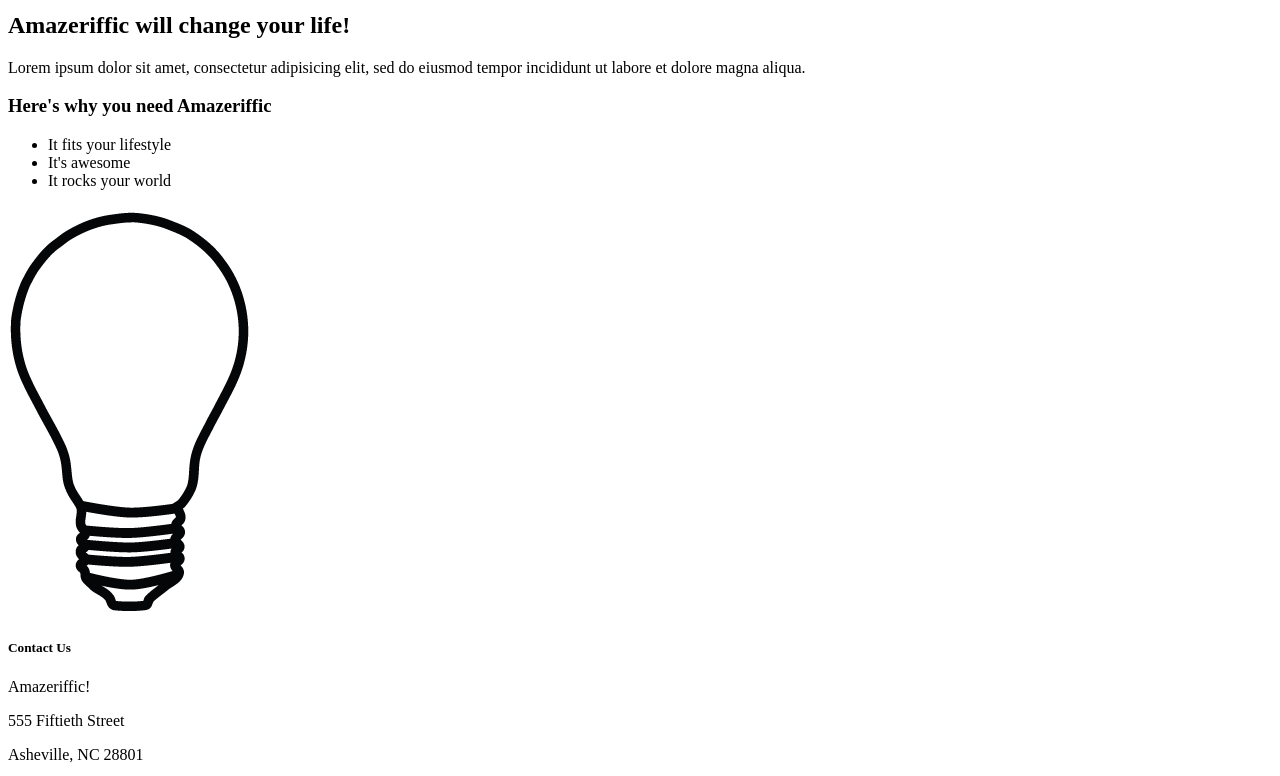
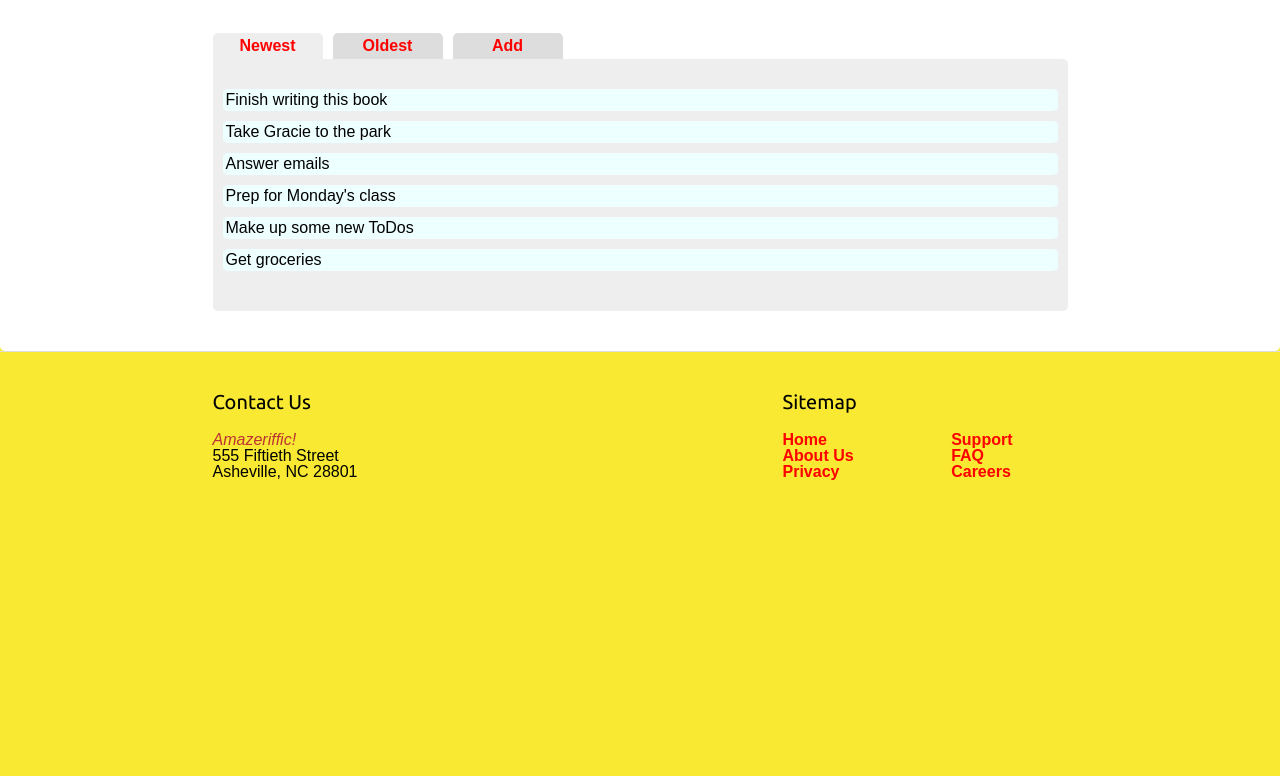
Before and after one commit to royzamplus/learning_web_app, a plain HTML site: page index.html in a window 1280 px wide. Shown: the part 106-882 px from the top of the page. After the commit the page ends 800 px from the top, so only its background shows below. Drawn offline with nearby package versions, Linux system fonts and the light colour scheme; a web font is replaced by a local one.

Commit message:
chapter04 done

```diff
--- a/index.html
+++ b/index.html
@@ -2,51 +2,61 @@
 <html>
   <head>
     <title>Amazeriffic</title>
+    <link href="stylesheets/reset.css" rel="stylesheet" type="text/css">
+    <link href="stylesheets/style.css" rel="stylesheet" type="text/css">
+    <link href='http://fonts.googleapis.com/css?family=Ubuntu' rel='stylesheet' type='text/css'>
+    <link href='http://fonts.googleapis.com/css?family=Droid+Sans' rel='stylesheet' type='text/css'>
   </head>
 
   <body>
     <header>
+      <div class="container">
         <h1>Amazeriffic</h1>
         <nav>
           <a href="#">Sign Up!</a>
           <a href="#">FAQ</a>
           <a href="#">Support</a>
+        </nav>
+      </div>
     </header>
 
     <main>
-      <h2>Amazeriffic will change your life!</h2>
-      <p>Lorem ipsum dolor sit amet, consectetur adipisicing elit, sed do
-         eiusmod tempor incididunt ut labore et dolore magna aliqua.</p>
-
-      <h3>Here's why you need Amazeriffic</h3>
-      <ul>
-        <li>It fits your lifestyle</li>
-        <li>It's awesome</li>
-        <li>It rocks your world</li>
-      </ul>
-
-      <img src="lightbulb.png" alt="an image of a lightbulb">
+      <div class="container">
+        <div class="tabs">
+          <a href=""><span class="active">Newest</span><a href=""><span>Oldest</span></a><a href=""><span>Add</span></a>
+        </div>
+        <div class="content">
+        </div>
+      </div>
     </main>
 
     <footer>
+      <div class="container">
         <div class="contact">
           <h5>Contact Us</h5>
           <p>Amazeriffic!</p>
           <p>555 Fiftieth Street</p>
           <p>Asheville, NC 28801</p>
         </div>
-
         <div class="sitemap">
           <h5>Sitemap</h5>
           <ul>
+            <div class="left">
               <li><a href="#">Home</a></li>
               <li><a href="#">About Us</a></li>
               <li><a href="#">Privacy</a></li>
+            </div>
+            <div class="right">
               <li><a href="#">Support</a></li>
               <li><a href="#">FAQ</a></li>
               <li><a href="#">Careers</a></li>
+            </div>
           </ul>
         </div>
+      </div>
     </footer>
+
+    <script src="http://code.jquery.com/jquery-2.0.3.min.js"></script>
+    <script src="javascripts/app.js"></script>
   </body>
 </html>
--- /dev/null
+++ b/javascripts/app.js
@@ -0,0 +1,60 @@
+var main = function() {
+    var toDos = ["Get groceries",
+                 "Make up some new ToDos",
+                 "Prep for Monday's class",
+                 "Answer emails",
+                 "Take Gracie to the park",
+                 "Finish writing this book"];
+
+    $(".tabs a span").toArray().forEach(function(element) {
+        var $element = $(element);
+
+        // create a click handler for this element
+        $element.on("click", function() {
+            var $content,
+                $input,
+                $button,
+                i;
+
+            $(".tabs a span").removeClass("active");
+            $element.addClass("active");
+            $("main .content").empty();
+
+            if ($element.parent().is(":nth-child(1)")) {
+                // newest first, so we have to go through
+                // the array backwards
+                $content = $("<ul>");
+                for (i = toDos.length-1; i >= 0; i--) {
+                    $content.append($("<li>").text(toDos[i]));
+                }
+            } else if ($element.parent().is(":nth-child(2)")) {
+                // oldest first, so we go through the array forwards
+                $content = $("<ul>");
+                toDos.forEach(function(todo) {
+                    $content.append($("<li>").text(todo));
+                });
+            } else if ($element.parent().is(":nth-child(3)")) {
+                // input a new to-do
+                $input = $("<input>"),
+                $button = $("<button>").text("+");
+
+                $button.on("click", function() {
+                    if ($input.val() !== "") {
+                        toDos.push($input.val());
+                        $input.val("");
+                    }
+                });
+
+                $content = $("<div>").append($input).append($button);
+            }
+
+            $("main .content").append($content);
+
+            return false;
+        });
+    });
+
+    $(".tabs a:first-child span").trigger("click");
+};
+
+$(document).ready(main);
--- /dev/null
+++ b/stylesheets/reset.css
@@ -0,0 +1,54 @@
+/* http://meyerweb.com/eric/tools/css/reset/
+   v2.0 | 20110126
+   License: none (public domain)
+*/
+
+html, body, div, span, applet, object, iframe,
+h1, h2, h3, h4, h5, h6, p, blockquote, pre,
+a, abbr, acronym, address, big, cite, code,
+del, dfn, em, img, ins, kbd, q, s, samp,
+small, strike, strong, sub, sup, tt, var,
+b, u, i, center,
+dl, dt, dd, ol, ul, li,
+fieldset, form, label, legend,
+table, caption, tbody, tfoot, thead, tr, th, td,
+article, aside, canvas, details, embed,
+figure, figcaption, footer, header, hgroup,
+menu, nav, output, ruby, section, summary,
+time, mark, audio, video {
+    margin: 0;
+    padding: 0;
+    border: 0;
+    font-size: 100%;
+    font: inherit;
+    vertical-align: baseline;
+}
+
+/* HTML5 display-role reset for older browsers */
+article, aside, details, figcaption, figure,
+footer, header, hgroup, menu, nav, section {
+    display: block;
+}
+
+body {
+    line-height: 1;
+}
+
+ol, ul {
+    list-style: none;
+}
+
+blockquote, q {
+    quotes: none;
+}
+
+blockquote:before, blockquote:after,
+q:before, q:after {
+    content: '';
+    content: none;
+}
+
+table {
+    border-collapse: collapse;
+    border-spacing: 0;
+}
--- /dev/null
+++ b/stylesheets/style.css
@@ -0,0 +1,135 @@
+body {
+    background: #f9e933;
+    font-family: 'Droid Sans', sans-serif;
+}
+
+header, main, footer {
+    min-width: 855px;
+}
+
+header .container, main .container, footer .container {
+    max-width: 855px;
+    margin: auto;
+}
+
+header {
+    padding: 25px 0 25px 0;
+    background: white;
+    overflow: auto;
+    border-bottom: 1px solid #ddd;
+}
+
+/* MAIN LOGO */
+h1 {
+    font-family: 'Ubuntu', sans-serif;
+    font-style: italic;
+    font-size: 3em;
+    color: #b33;
+    float: left;
+    width: 570px;
+}
+
+/* FOOTER HEADINGS */
+h5 {
+    font-family: 'Ubuntu', sans-serif;
+    font-size: 1.25em;
+    margin-bottom: 20px;
+}
+
+header nav {
+    float: right;
+    width: 285px;
+}
+
+a {
+    color: #f00;
+    text-decoration: none;
+    font-weight: bold;
+}
+
+main {
+    background: #fff;
+    border-radius: 0 5px 5px 5px;;
+    padding: 40px;
+}
+
+.tabs a span {
+    border-radius: 5px 5px 0 0;
+    display: inline-block;
+    width: 100px;
+    margin-right: 10px;
+    text-align: center;
+    background: #ddd;
+    padding: 5px;
+}
+
+.tabs a .active {
+    background: #eee;
+}
+
+main .content {
+    padding: 30px 10px 30px 10px;
+    border-radius: 0 5px 5px 5px;
+    background: #eee;
+}
+
+main .content li {
+    border-radius: 5px;
+    padding: 3px;
+    background: #eff;
+    margin: 0 0 10px 0;
+}
+
+main .content button {
+    font-weight: bold;
+    padding: 0 3px 0 3px;
+    border-radius: 5px;
+    background: #ccc;
+    cursor: pointer;
+    margin-left: 5px;
+    font-size: 1.3em;
+}
+
+main .content p {
+    background: yellow;
+}
+
+main .content input {
+    font-size: 1.5em;
+}
+
+footer {
+    border-top: 1px solid #ddd;
+    padding: 40px 0 20px 0;
+}
+
+footer .contact {
+    float: left;
+    width: 570px;
+}
+
+footer .contact p:nth-child(2) {
+    color: #b33;
+    font-style: italic;
+}
+
+footer .sitemap {
+    float: right;
+    width: 285px;
+}
+
+footer ul {
+    width: 230px;
+}
+
+li {
+    list-style: none;
+}
+
+footer .sitemap .left {
+    float: left;
+}
+
+footer .sitemap .right {
+    float: right;
+}
```
Also changed, not shown: lightbulb.png (deleted). Lines whose indentation alone changed are shown as unchanged.
